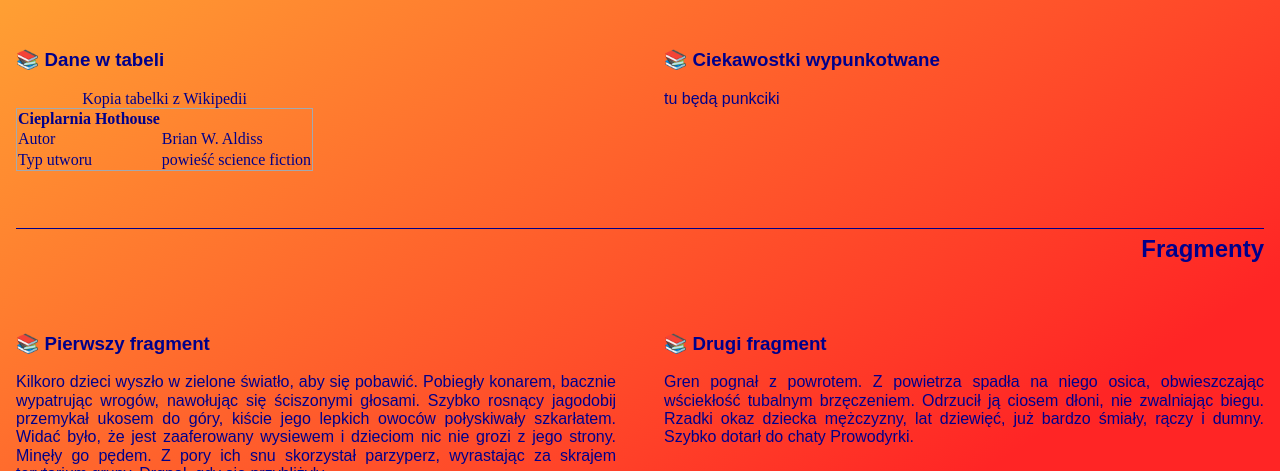
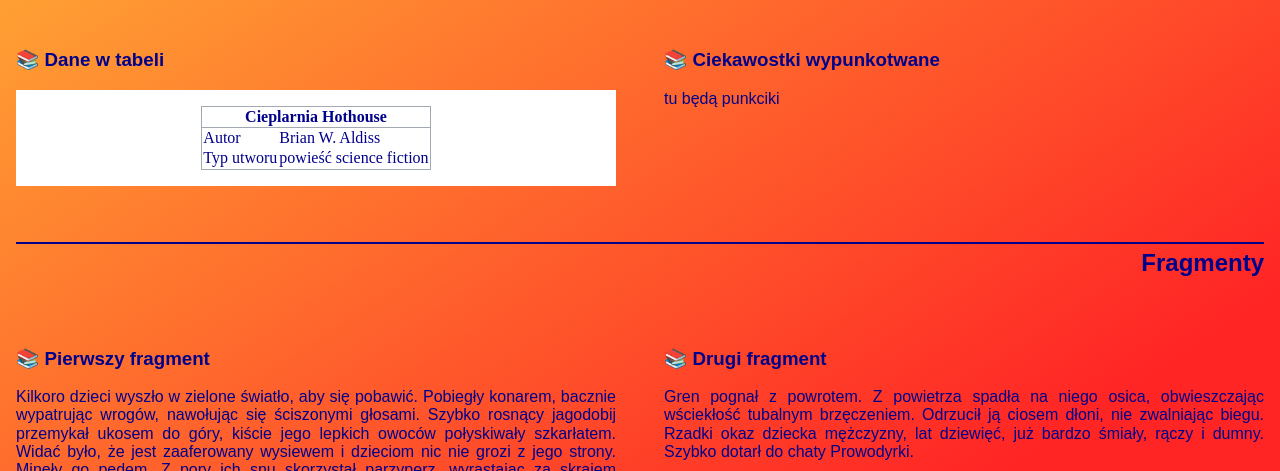
Before and after one commit to pgrochowina/homepage, a website: page hothouse.html in a window 1280 px wide. Shown: the part 629-1100 px from the top of the page. Drawn offline with Linux system fonts and the light colour scheme.

Commit message:
adding table - first styles

```diff
--- a/hothouse.html
+++ b/hothouse.html
@@ -39,11 +39,11 @@
             <article class="article">
                 <h3 class="article__header">Dane w tabeli</h3>
 
+                <div class="debug-container">
                     <table class="table">
-                    <caption>Kopia tabelki z Wikipedii</caption>
-                    <thead>
-                        <tr>
-                            <th>Cieplarnia Hothouse</th>
+                        <thead class="table__head">
+                            <tr class="table__header">
+                                <th colspan="2">Cieplarnia Hothouse</th>
                             </tr>
                         </thead>
                         <tbody>
@@ -57,6 +57,7 @@
                             </tr>
                         </tbody>
                     </table>
+                </div>
 
             </article>
             <article class="article">
--- a/scss/style.scss
+++ b/scss/style.scss
@@ -167,10 +167,21 @@ html {
 }
 
 //TABLE
+$borderStyle: 1px solid #a2a9b1;
+
+.debug-container{
+  background: white;
+  padding: 16px;
+  display: flex;
+  justify-content: center;
+}
 
 .table{
-  border: 1px solid #a2a9b1;
+  border: $borderStyle;
   border-collapse: collapse;
+  &__header{
+    border: $borderStyle;
+  }
 }
 
 @media screen and (min-width: 720px) {
```
Also changed, not shown: style.css. Lines whose indentation alone changed are shown as unchanged.
